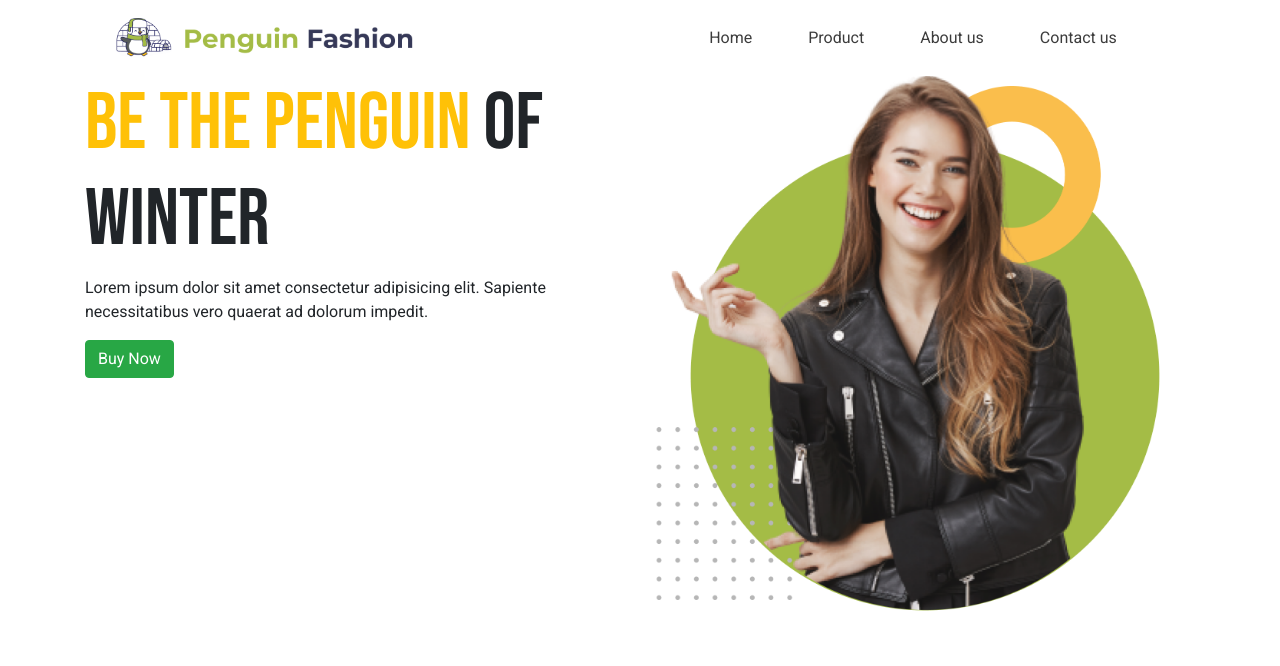
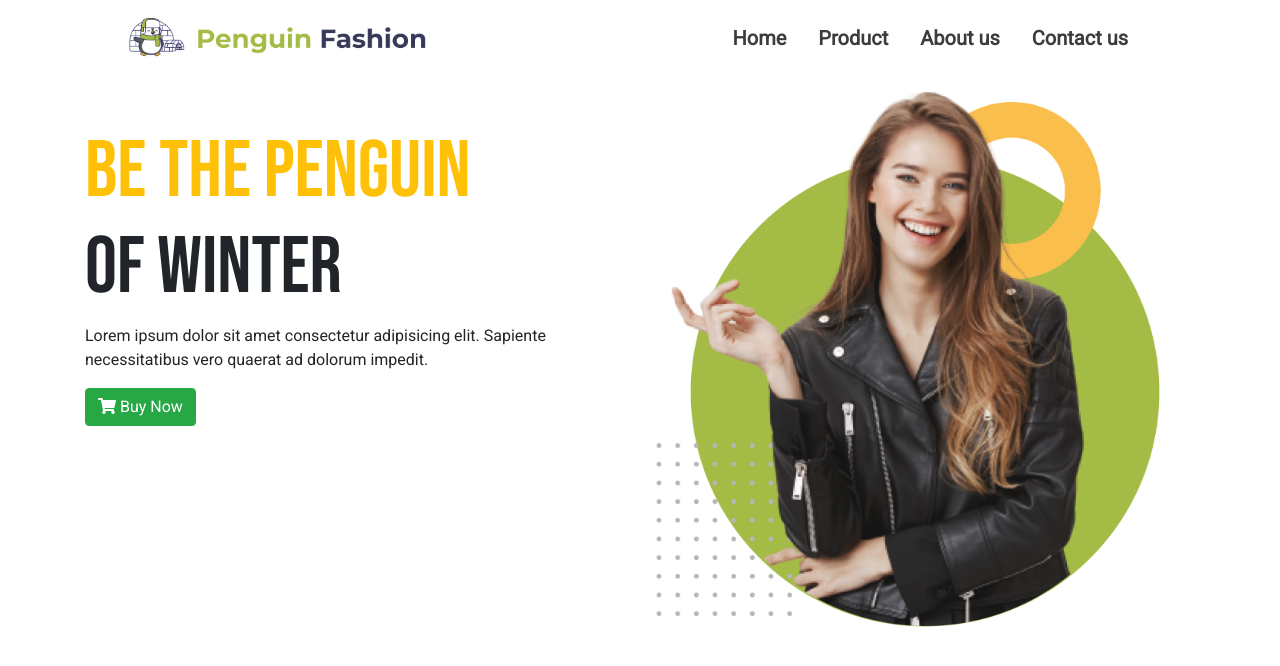
Before and after one commit to Sabbir2809/penguin-fashion, a plain HTML site: page index.html in a window 1280 px wide. Drawn offline with nearby package versions, Linux system fonts and the light colour scheme.

Commit message:
Navber and Header section done

```diff
--- a/index.html
+++ b/index.html
@@ -1,6 +1,5 @@
 <!DOCTYPE html>
 <html lang="en">
-
 <head>
     <!-- Basic Required meta tags -->
     <meta charset="UTF-8">
@@ -9,9 +8,7 @@
     <title>Penguin Fashion</title>
 
     <!-- Font awesome link -->
-    <link rel="stylesheet" href="https://cdnjs.cloudflare.com/ajax/libs/font-awesome/5.15.1/css/all.min.css"
-        integrity="sha512-+4zCK9k+qNFUR5X+cKL9EIR+ZOhtIloNl9GIKS57V1MyNsYpYcUrUeQc9vNfzsWfV28IaLL3i96P9sdNyeRssA=="
-        crossorigin="anonymous" />
+    <link rel="stylesheet" href="https://cdnjs.cloudflare.com/ajax/libs/font-awesome/5.15.2/css/all.min.css" integrity="sha512-HK5fgLBL+xu6dm/Ii3z4xhlSUyZgTT9tuc/hSrtw6uzJOvgRr2a9jyxxT1ely+B+xFAmJKVSTbpM/CuL7qxO8w==" crossorigin="anonymous" />
 
     <!-- Favicon link -->
     <link rel="shortcut icon" href="images/logo-icon/favicon.ico" type="image/x-icon">
@@ -24,62 +21,60 @@
     <!-- Style CSS Link -->
     <link rel="stylesheet" href="style.css">
 </head>
+<body>
 
-<body>
-    <!--==========Header Start==========-->
+    <!--  -->
     <header>
+        <section>
             <nav class="navbar navbar-expand-lg">
-            <a class="navbar-brand" href="#">
-                <img src="images/logo-icon/Group 33072.png" alt="">
-            </a>
-            <button class="navbar-toggler" type="button" data-toggle="collapse" data-target="#navbarNav"
-                aria-controls="navbarNav" aria-expanded="false" aria-label="Toggle navigation">
-                <span><i class="fas fa-bars navbar-icon"></i></span>
-            </button>
+                <a class="navbar-brand" href="#"><img src="images/logo-icon/Group 33072.png" alt="logo"></a>
+                <button class="navbar-toggler" type="button" data-toggle="collapse" data-target="#navbarNav"aria-controls="navbarNav" aria-expanded="false" aria-label="Toggle navigation"><span><i class="fas fa-bars navbar-icon"></i></span></button>
                 <div class="collapse navbar-collapse" id="navbarNav">
                     <ul class="navbar-nav ml-auto">
-                    <li class="nav-item active">
-                        <a class="nav-link pr-5" href="#">Home</span></a>
+                        <li class="nav-item">
+                            <a class="nav-link pr-4" href="#">Home</span></a>
                         </li>
                         <li class="nav-item">
-                        <a class="nav-link pr-5" href="#">Product</a>
+                            <a class="nav-link pr-4" href="#">Product</a>
                         </li>
                         <li class="nav-item">
-                        <a class="nav-link pr-5" href="#">About us</a>
+                            <a class="nav-link pr-4" href="#">About us</a>
                         </li>
                         <li class="nav-item">
-                        <a class="nav-link pr-5" href="#">Contact us</a>
+                            <a class="nav-link pr-4" href="#">Contact us</a>
                         </li>
                     </ul>
                 </div>
             </nav>
+        </section>
+        <section>
             <div class="container">
                 <div class="row">
-                <div class="col-sm-6">
-                    <h1><span class="text-warning">BE THE PENGUIN</span> OF WINTER</h1>
+                    <div class="col-sm-6 pt-5">
+                        <h1><span class="text-warning">BE THE PENGUIN</span><br>OF WINTER</h1>
                         <p>Lorem ipsum dolor sit amet consectetur adipisicing elit. Sapiente necessitatibus vero quaerat ad dolorum impedit.</p>
-                    <button class="btn btn-success">Buy Now</button>
-
+                        <a href="#" class="btn btn-success"><i class="fas fa-shopping-cart"></i> Buy Now</a>
                     </div>
-                <div class="col-sm-6">
+                    <div class="col-sm-6 pt-3">
                         <img src="images/logo-icon/Group 33091.png" class="d-block w-100" alt="img">
                     </div>
                 </div>
             </div>
+        </section>
     </header>
-    <!--==========Header End==========-->
 
 
 
     <!-- Bootstrap JavaScript link -->
     <script src="https://code.jquery.com/jquery-3.2.1.slim.min.js"
-    integrity="sha384-KJ3o2DKtIkvYIK3UENzmM7KCkRr/rE9/Qpg6aAZGJwFDMVNA/GpGFF93hXpG5KkN"
-    crossorigin="anonymous"></script>
+        integrity="sha384-KJ3o2DKtIkvYIK3UENzmM7KCkRr/rE9/Qpg6aAZGJwFDMVNA/GpGFF93hXpG5KkN" crossorigin="anonymous">
+    </script>
     <script src="https://cdnjs.cloudflare.com/ajax/libs/popper.js/1.12.9/umd/popper.min.js"
-    integrity="sha384-ApNbgh9B+Y1QKtv3Rn7W3mgPxhU9K/ScQsAP7hUibX39j7fakFPskvXusvfa0b4Q"
-    crossorigin="anonymous"></script>
+        integrity="sha384-ApNbgh9B+Y1QKtv3Rn7W3mgPxhU9K/ScQsAP7hUibX39j7fakFPskvXusvfa0b4Q" crossorigin="anonymous">
+    </script>
     <script src="https://maxcdn.bootstrapcdn.com/bootstrap/4.0.0/js/bootstrap.min.js"
-    integrity="sha384-JZR6Spejh4U02d8jOt6vLEHfe/JQGiRRSQQxSfFWpi1MquVdAyjUar5+76PVCmYl"
-    crossorigin="anonymous"></script>
+        integrity="sha384-JZR6Spejh4U02d8jOt6vLEHfe/JQGiRRSQQxSfFWpi1MquVdAyjUar5+76PVCmYl" crossorigin="anonymous">
+    </script>
 </body>
+
 </html>
--- a/style.css
+++ b/style.css
@@ -1,10 +1,11 @@
+
+/*==========Global CSS==========*/
 html{
     scroll-behavior: smooth;
 }
 *{
     padding: 0;
     margin: 0;
-    box-sizing: border-box;
 }
 body{
     font-family: 'Bebas Neue', cursive;
@@ -14,7 +15,7 @@ h1{
     font-family: 'Bebas Neue', cursive;
     font-size: 80px;
 }
-/* Navbar Start */
+/*==========Navbar Start==========*/
 .navbar-brand img{
     width: 300px;
     height: auto;
@@ -23,8 +24,7 @@ h1{
     color: green;
 }
 .navbar{
-    padding: 1% 9%;
-
+    padding: 1% 10%;
 }
 .nav-link{
     color: #3C3C3C;
@@ -33,7 +33,18 @@ h1{
     color: green;
     font-weight: bolder;
  }
+ .navbar-nav li a{
+    font-weight: bold;
+    font-size: 20px;
+    float: center;
+    text-align: center;
+}
 
-/* Navbar End */
 
-/* Home Start */
+
+
+ /*==========Navbar End==========*/
+
+ /*==========Home Section==========*/
+
+ /*==========Home Section==========*/
```
Lines whose indentation alone changed are shown as unchanged.
